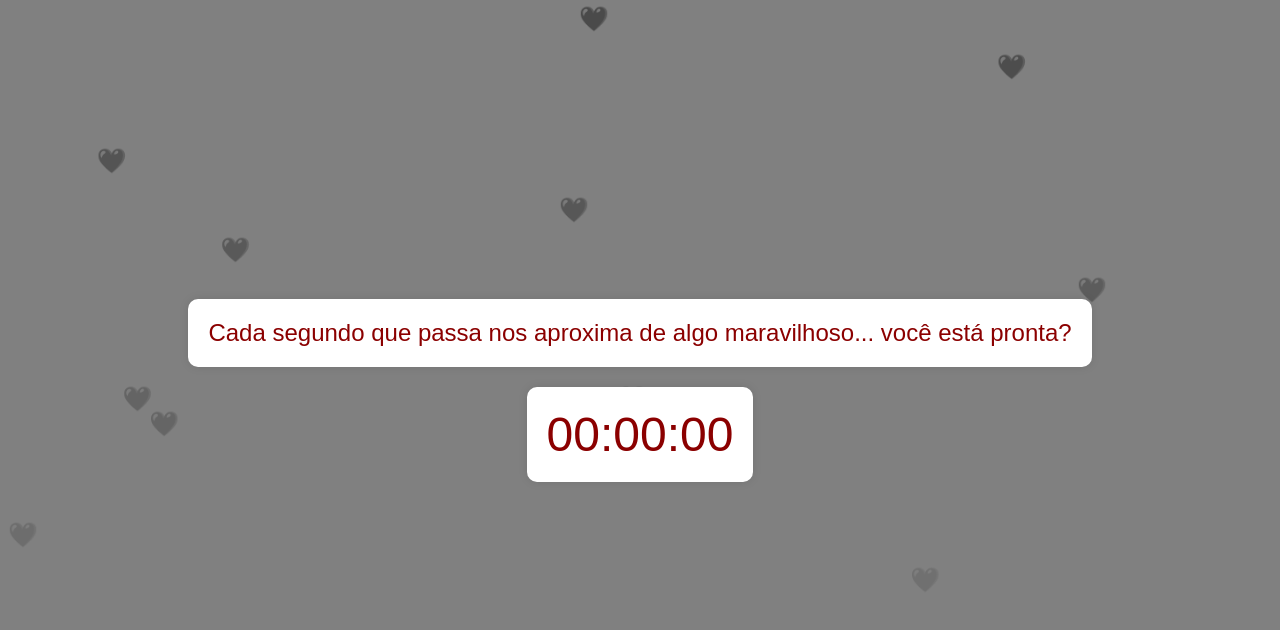
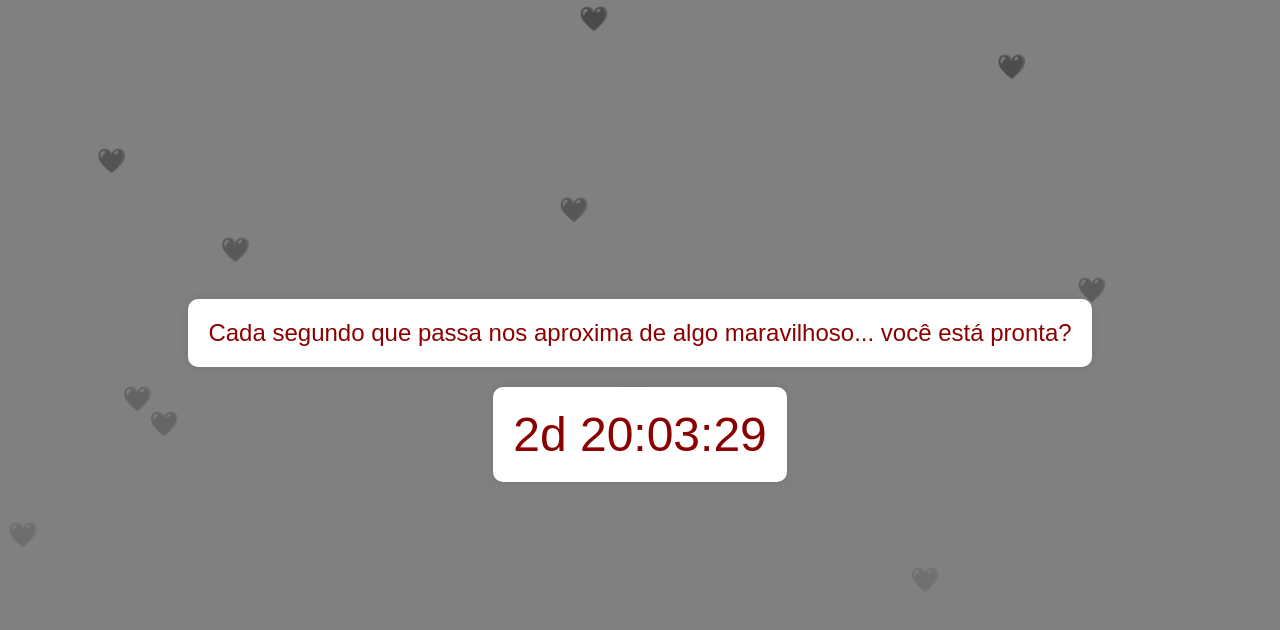
Before and after one commit to Anna-Project/Anna-Project.github.io, a plain HTML site: page index.html in a window 1280 px wide. Drawn offline with Linux system fonts and the light colour scheme.

Commit message:
Update index.html

```diff
--- a/index.html
+++ b/index.html
@@ -91,7 +91,7 @@
 
         window.onload = function () {
             const display = document.querySelector('#timer');
-            const targetDate = new Date('2024-06-09T21:00:00').getTime();
+            const targetDate = new Date('2024-06-12T21:00:00').getTime();
 
             updateTimer(targetDate, display); // Initial call to set the timer immediately
 
```
